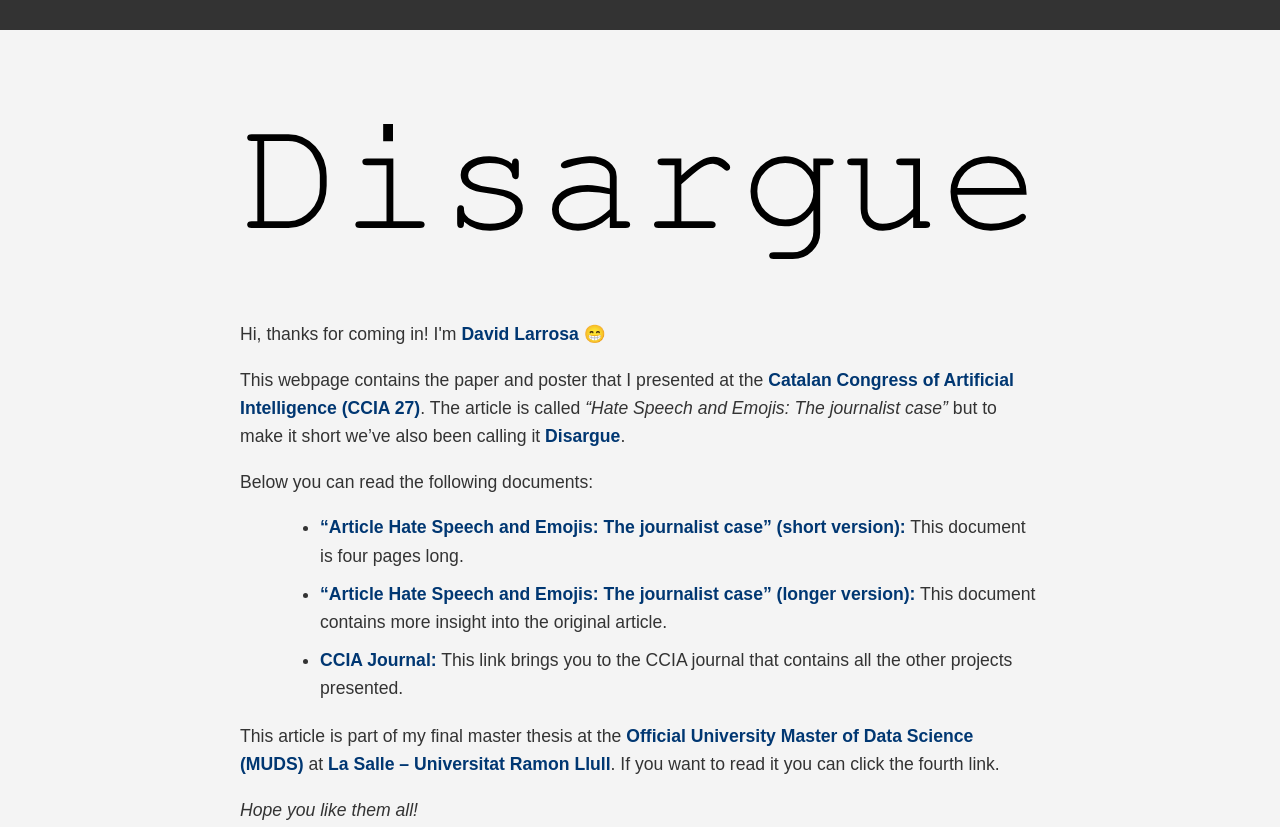
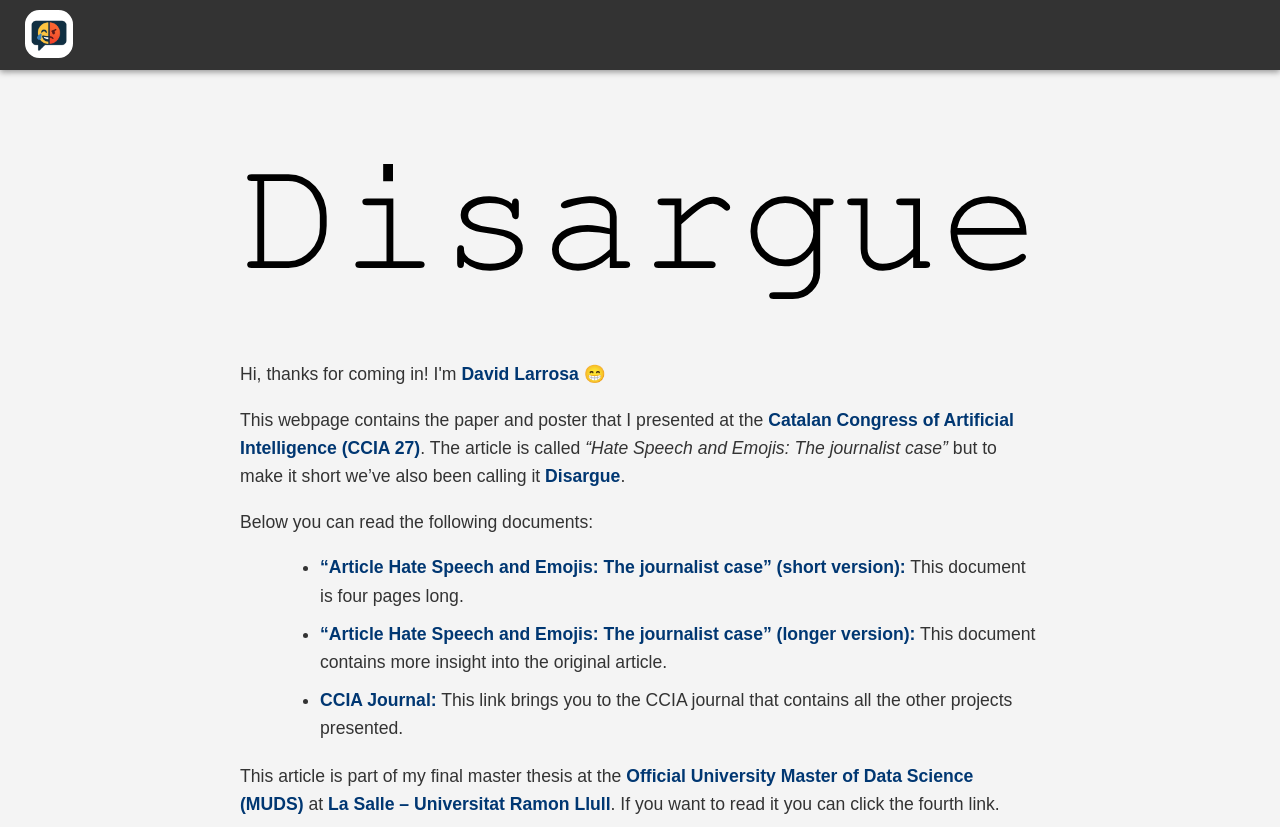
Before and after one commit to TheDavidLaCosa/Webpage, a plain HTML site: page index.html in a window 1280 px wide. Shown: the top 827 px of the page. Drawn offline with Linux system fonts and the light colour scheme.

Commit message:
Logo improvements

```diff
--- a/index.html
+++ b/index.html
@@ -4,10 +4,12 @@
     <meta charset="UTF-8">
     <meta name="viewport" content="width=device-width, initial-scale=1.0">
     <title>Disargue project</title>
+    <link rel="icon" type="image/x-icon" href="images/logo-disargue.ico">
     <link rel="stylesheet" href="style.css">
 </head>
 <body>
     <header class="page-header">
+        <img src="images/logo-disargue.ico" alt="Disargue Logo" class="header-logo">
     </header>
 
     <main class="container">
--- a/style.css
+++ b/style.css
@@ -286,14 +286,38 @@ html {
 
 /* --- Capçalera superior --- */
 .page-header {
-    background-color: #333; /* mateix color que el footer */
-    color: #f4f4f4;         /* text clar */
+    background-color: #333;  /* mateix color que el footer */
+    color: #f4f4f4;
     width: 100%;
-    text-align: left;
-    padding: 15px 10%;      /* 👈 20px d’alçada efectiva */
+    height: 70px;            /* alçada fixa per a la franja */
+    display: flex;
+    justify-content: left;   /* alineat a l’esquerra */
+    align-items: left;     /* centra verticalment */
     box-sizing: border-box;
-    font-size: 1em;
+    padding: 10px 0 25px 25px;
+    box-shadow: 0 2px 6px rgba(0, 0, 0, 0.4);
 }
+
+/* --- Logo dins del header --- */
+.header-logo {
+    width: 40px;             /* 👈 mida reduïda */
+    height: 40px;
+    object-fit: contain;
+
+    border-radius: 30%;      /* cercle perfecte */
+    border: 2px solid white; /* línia blanca simple */
+    background-color: white; /* fons blanc dins del cercle */
+    padding: 2px;            /* separació interior */
+
+    cursor: pointer;
+    transition: transform 0.2s ease;
+}
+
+.header-logo:hover {
+    transform: scale(1.1);
+}
+
+
 
 .page-header p {
     margin: 0; /* elimina marge per centrar verticalment */
```
Also changed, not shown: images/logo-disargue.ico (added).
